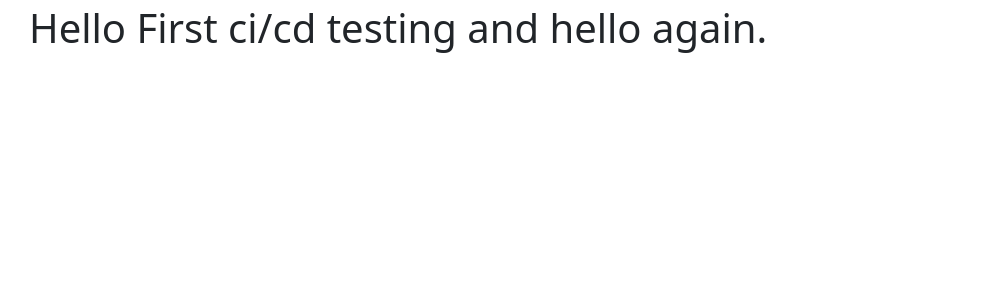
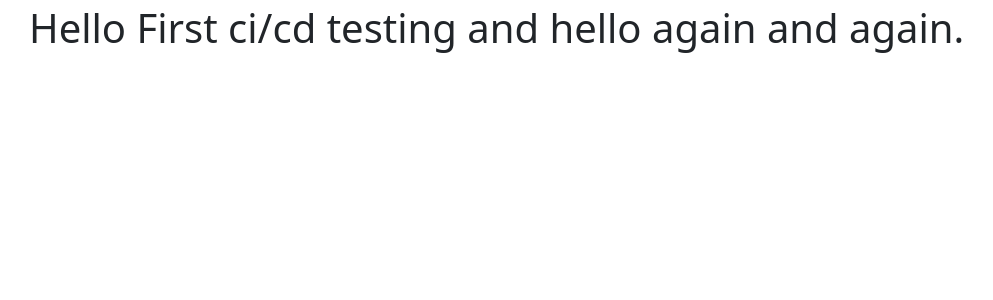
Before and after one commit to youbrajrai/saas, a Django app: page /billing/ in a window 1280 px wide. Shown: the part 56-356 px from the top of the page, without its empty margins (53-1046 px from the left). Run offline with Django 4.2, Linux system fonts and the light colour scheme; parts of the project's set-up code (start-up, migrations or seed data) failed here and were passed over; some libraries are stand-ins or nearby versions.

Commit message:
small changes in billing home.html thirdly

```diff
--- a/fcd_community/templates/billing/home.html
+++ b/fcd_community/templates/billing/home.html
@@ -1,4 +1,4 @@
 {% extends "base.html" %}
 {% block content %}
-  <h1>Hello First ci/cd testing and hello again.</h1>
+  <h1>Hello First ci/cd testing and hello again and again.</h1>
 {% endblock %}
```
